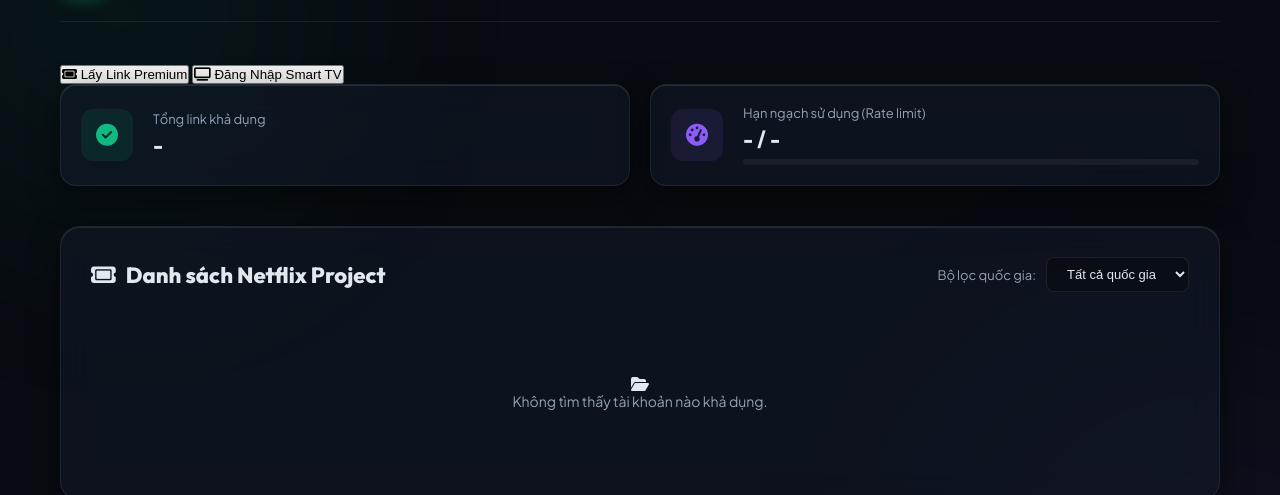
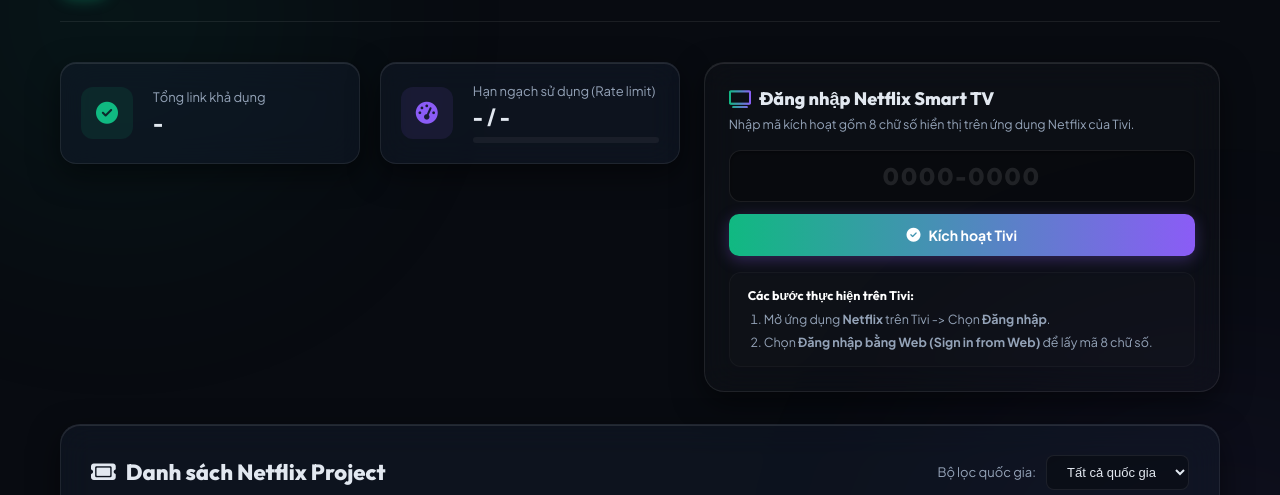
Before and after one commit to Cevin2107/CacCac, a website built with Vite: page index.html in a window 1280 px wide. Shown: the part 96-591 px from the top of the page. Built offline with nearby package versions, Linux system fonts and the light colour scheme; files whose address does not match are found by name.

Commit message:
design: unified dashboard layout placing tv login card side-by-side with stats

```diff
--- a/index.html
+++ b/index.html
@@ -44,18 +44,10 @@
         </div>
       </header>
 
-      <!-- Navigation Tabs -->
-      <nav class="nav-tabs animate-fade-in">
-        <button id="nav-btn-links" class="nav-tab-btn active">
-          <i class="fa-solid fa-ticket"></i> Lấy Link Premium
-        </button>
-        <button id="nav-btn-tv" class="nav-tab-btn">
-          <i class="fa-solid fa-tv"></i> Đăng Nhập Smart TV
-        </button>
-      </nav>
-
-      <!-- Panel: Netflix Link List -->
-      <div id="view-links" class="view-panel">
+      <!-- Dashboard Top Control Section -->
+      <div class="dashboard-top-grid">
+        <!-- Left Side: Stats and Active Claims -->
+        <div class="control-left">
           <!-- Stats Overview -->
           <section class="stats-grid">
             <div class="stat-card">
@@ -95,6 +87,38 @@
               <button id="release-link-btn" class="btn btn-danger"><i class="fa-solid fa-trash-can"></i> Trả link (Giải phóng lượt)</button>
             </div>
           </section>
+        </div>
+
+        <!-- Right Side: Smart TV Login Card -->
+        <div class="control-right">
+          <section class="tv-login-card">
+            <div class="tv-login-header">
+              <h3><i class="fa-solid fa-tv text-gradient"></i> Đăng nhập Netflix Smart TV</h3>
+              <p>Nhập mã kích hoạt gồm 8 chữ số hiển thị trên ứng dụng Netflix của Tivi.</p>
+            </div>
+
+            <div class="tv-login-body">
+              <div class="tv-input-wrapper">
+                <input type="text" id="tv-code-input" maxlength="9" placeholder="0000-0000" autocomplete="off" />
+              </div>
+
+              <button id="submit-tv-login-btn" class="btn btn-primary-gradient">
+                <i class="fa-solid fa-circle-check"></i> Kích hoạt Tivi
+              </button>
+            </div>
+
+            <div class="tv-login-footer">
+              <div class="guide-box">
+                <h4>Các bước thực hiện trên Tivi:</h4>
+                <ol>
+                  <li>Mở ứng dụng <strong>Netflix</strong> trên Tivi -> Chọn <strong>Đăng nhập</strong>.</li>
+                  <li>Chọn <strong>Đăng nhập bằng Web (Sign in from Web)</strong> để lấy mã 8 chữ số.</li>
+                </ol>
+              </div>
+            </div>
+          </section>
+        </div>
+      </div>
 
       <!-- Grid list -->
       <main class="list-section">
@@ -123,39 +147,6 @@
         <!-- Real list Grid -->
         <div id="projects-grid" class="projects-grid"></div>
       </main>
-      </div>
-
-      <!-- Panel: Smart TV Login -->
-      <div id="view-tv" class="view-panel hidden">
-        <div class="tv-login-card glass-card">
-          <div class="tv-login-header">
-            <h2><i class="fa-solid fa-tv text-gradient"></i> Đăng nhập Netflix Smart TV</h2>
-            <p>Nhập mã kích hoạt gồm 8 chữ số hiển thị trên ứng dụng Netflix của Tivi hoặc thiết bị khác.</p>
-          </div>
-
-          <div class="tv-login-body">
-            <div class="tv-input-wrapper">
-              <input type="text" id="tv-code-input" maxlength="9" placeholder="0000-0000" autocomplete="off" />
-            </div>
-
-            <button id="submit-tv-login-btn" class="btn btn-primary-gradient">
-              <i class="fa-solid fa-circle-check"></i> Kích hoạt Tivi
-            </button>
-          </div>
-
-          <div class="tv-login-footer">
-            <div class="guide-box">
-              <h4>Các bước thực hiện trên Tivi:</h4>
-              <ol>
-                <li>Mở ứng dụng <strong>Netflix</strong> trên Tivi của bạn.</li>
-                <li>Chọn <strong>Đăng nhập</strong> -> Chọn <strong>Đăng nhập bằng Web (Sign in from Web)</strong>.</li>
-                <li>Màn hình Tivi sẽ hiển thị mã gồm <strong>8 chữ số</strong>.</li>
-                <li>Nhập mã đó vào ô phía trên và nhấn <strong>Kích hoạt Tivi</strong> để đăng nhập.</li>
-              </ol>
-            </div>
-          </div>
-        </div>
-      </div>
     </div>
 
     <!-- Claim Result Modal -->
--- a/src/main.js
+++ b/src/main.js
@@ -42,10 +42,6 @@
 const tabContents = document.querySelectorAll('.tab-content');
 
 // TV Login Elements
-const navBtnLinks = document.getElementById('nav-btn-links');
-const navBtnTv = document.getElementById('nav-btn-tv');
-const viewLinks = document.getElementById('view-links');
-const viewTv = document.getElementById('view-tv');
 const tvCodeInput = document.getElementById('tv-code-input');
 const submitTvLoginBtn = document.getElementById('submit-tv-login-btn');
 
@@ -403,20 +399,7 @@
     });
   });
 
-  // View Panel Navigation Toggle
-  navBtnLinks.addEventListener('click', () => {
-    navBtnLinks.classList.add('active');
-    navBtnTv.classList.remove('active');
-    viewLinks.classList.remove('hidden');
-    viewTv.classList.add('hidden');
-  });
 
-  navBtnTv.addEventListener('click', () => {
-    navBtnTv.classList.add('active');
-    navBtnLinks.classList.remove('active');
-    viewTv.classList.remove('hidden');
-    viewLinks.classList.add('hidden');
-  });
 
   // Auto format TV Code input: 0000-0000
   tvCodeInput.addEventListener('input', (e) => {
--- a/src/style.css
+++ b/src/style.css
@@ -996,3 +996,136 @@
   font-size: 12.5px;
   color: var(--color-primary);
 }
+
+/* Dashboard Layout Grid */
+.dashboard-top-grid {
+  display: grid;
+  grid-template-columns: 1.2fr 1fr;
+  gap: 24px;
+  margin-bottom: 32px;
+}
+
+.control-left {
+  display: flex;
+  flex-direction: column;
+  gap: 20px;
+}
+
+.control-right {
+  display: flex;
+}
+
+/* TV Login Card inside dashboard */
+.tv-login-card {
+  background: rgba(255, 255, 255, 0.02);
+  backdrop-filter: var(--glass-blur);
+  border: 1px solid var(--border-card);
+  border-radius: 20px;
+  padding: 24px;
+  width: 100%;
+  display: flex;
+  flex-direction: column;
+  justify-content: space-between;
+  gap: 16px;
+  box-shadow: var(--shadow-premium);
+  transition: var(--transition-smooth);
+}
+
+.tv-login-card:hover {
+  border-color: rgba(16, 185, 129, 0.2);
+  box-shadow: 0 10px 30px rgba(16, 185, 129, 0.02), var(--shadow-premium);
+}
+
+.tv-login-header h3 {
+  font-family: var(--font-display);
+  font-weight: 800;
+  font-size: 18px;
+  margin-bottom: 6px;
+  display: flex;
+  align-items: center;
+  gap: 8px;
+}
+
+.tv-login-header p {
+  font-size: 12.5px;
+  color: var(--color-text-muted);
+  line-height: 1.4;
+}
+
+.tv-login-body {
+  display: flex;
+  flex-direction: column;
+  gap: 12px;
+  width: 100%;
+}
+
+.tv-input-wrapper {
+  background-color: rgba(0, 0, 0, 0.3);
+  border: 1px solid var(--border-card);
+  padding: 10px 16px;
+  border-radius: 12px;
+  width: 100%;
+  display: flex;
+  justify-content: center;
+  box-shadow: inset 0 2px 5px rgba(0, 0, 0, 0.3);
+}
+
+.tv-input-wrapper input {
+  background: transparent;
+  border: none;
+  color: var(--color-primary);
+  font-family: var(--font-display);
+  font-weight: 800;
+  font-size: 24px;
+  letter-spacing: 2px;
+  text-align: center;
+  outline: none;
+  width: 100%;
+}
+
+.tv-input-wrapper input::placeholder {
+  color: rgba(255, 255, 255, 0.1);
+}
+
+#submit-tv-login-btn {
+  width: 100%;
+  padding: 12px 20px;
+  font-size: 14px;
+  font-weight: 700;
+  justify-content: center;
+}
+
+.tv-login-footer .guide-box {
+  background-color: rgba(255, 255, 255, 0.01);
+  border: 1px solid rgba(255, 255, 255, 0.03);
+  border-radius: 12px;
+  padding: 14px 18px;
+}
+
+.tv-login-footer h4 {
+  font-family: var(--font-display);
+  font-weight: 700;
+  font-size: 12.5px;
+  color: #FFFFFF;
+  margin-bottom: 8px;
+}
+
+.tv-login-footer ol {
+  padding-left: 16px;
+  display: flex;
+  flex-direction: column;
+  gap: 6px;
+}
+
+.tv-login-footer li {
+  font-size: 12.5px;
+  color: var(--color-text-muted);
+  line-height: 1.4;
+}
+
+/* Responsive adjustments */
+@media (max-width: 900px) {
+  .dashboard-top-grid {
+    grid-template-columns: 1fr;
+  }
+}
```
Lines whose indentation alone changed are shown as unchanged.
